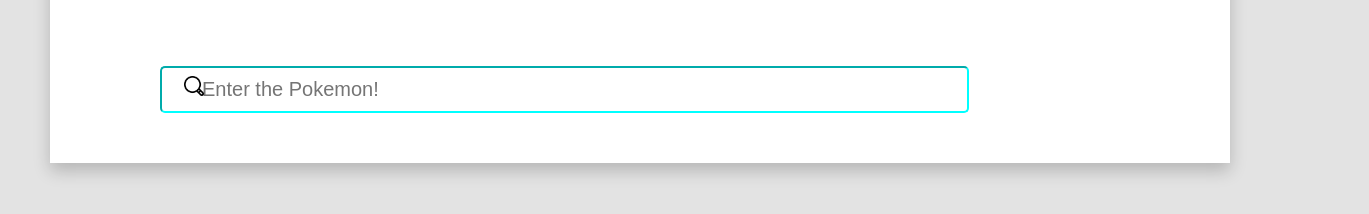
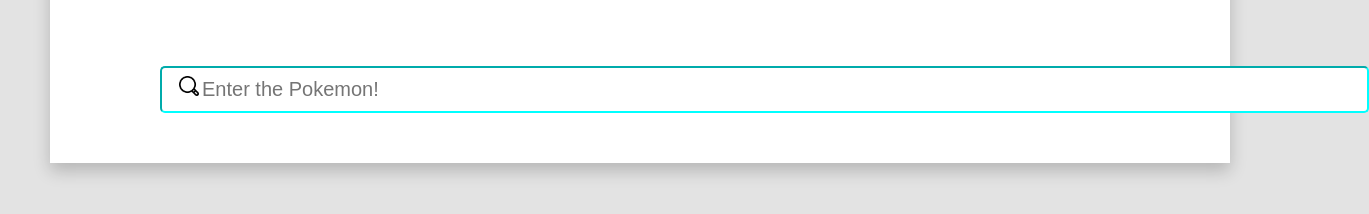
Before and after one commit to Egor6052/WebLab-1-2-course-, a plain HTML site: page WebLab1/src/index.html in a window 1280 px wide. Shown: the part 194-408 px from the top of the page, 1369 px wide, since content can reach past the window. Drawn offline with Linux system fonts and the light colour scheme.

Commit message:
WebLab#1 (2 course)
WebLab#1

```diff
--- a/WebLab1/src/index.less
+++ b/WebLab1/src/index.less
@@ -36,11 +36,9 @@ body {
         h4 {
             margin-left: 50px;
             position: relative;
-            // white-space: nowrap;
-            // margin-left: 60px;
-            // font-size: 20px;
         }
     }
+
     .searchfiled {
         margin-left: 100px;
         margin-top: 200px;
@@ -50,7 +48,7 @@ body {
             padding-top: 10px;
             padding-bottom: 10px;
             padding-left: 40px;
-        padding-right: 500px;
+            padding-right: 900px;
             border-radius: 5px;
             border-color: aqua;
             font-size: 20px;
@@ -61,7 +59,7 @@ body {
         }
         a {
             position: relative;
-        margin-left: -790px;
+            margin-left: -1190px;
             padding-top: 20px;
             margin-top: 50px;
         }
@@ -74,10 +72,7 @@ body {
             background-color: rgb(193, 255, 255);
             box-shadow: 0px 8px 16px 0px rgba(0,0,0,0.2);
             margin-top: 5px;
-            margin-right: 500px;
-            //position: relative;
-            //bottom: -20px;
-
+            margin-right: 100px;
             border-radius: 3px;
             li {
                 font-size: 18px;
```
Also changed, not shown: WebLab1/src/index.css. Lines whose indentation alone changed are shown as unchanged.
